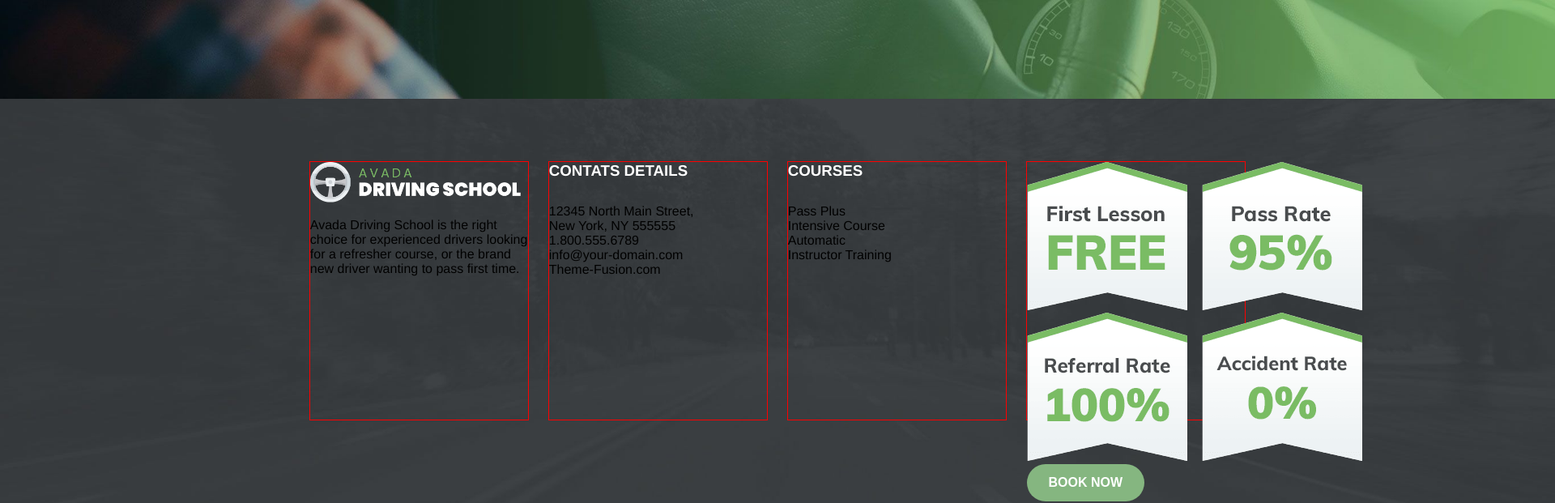
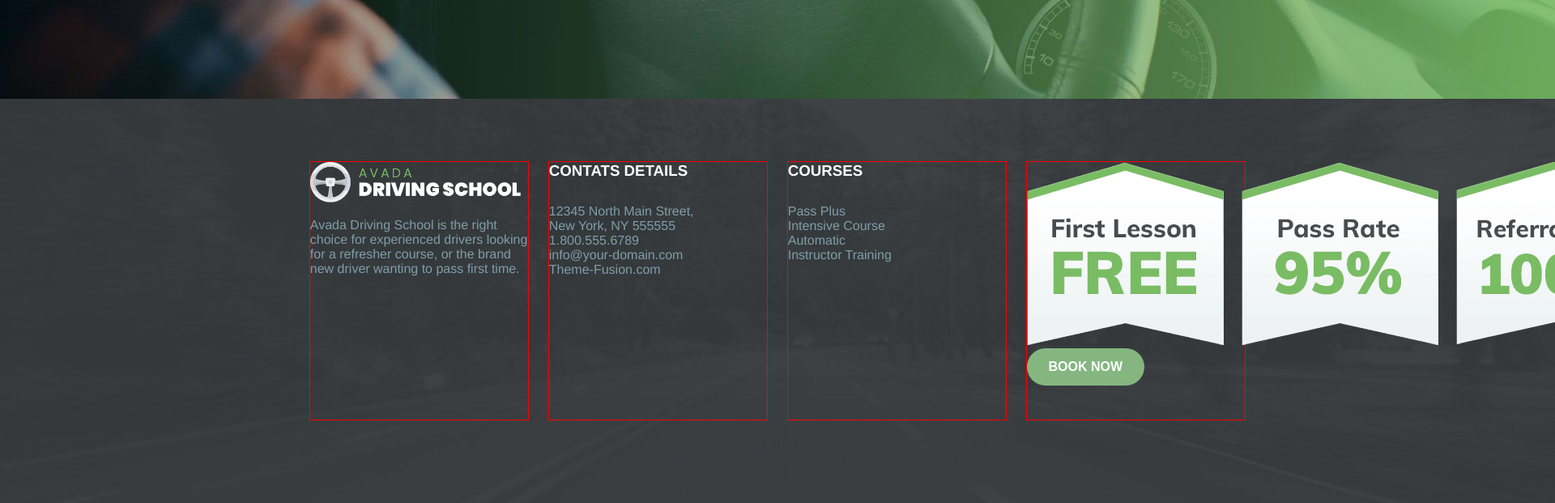
Before and after one commit to Deceit-87/proj-html-vuejs, a Vue app: page / in a window 1280 px wide. Shown: the part 660-1281 px from the top of the page at 81% size, 1920 px wide, since content can reach past the window. Built offline with nearby package versions, Linux system fonts and the light colour scheme.

Commit message:
footer finito , problema img

```diff
--- a/src/App.vue
+++ b/src/App.vue
@@ -21,6 +21,8 @@ export default {
 
 <style lang="scss">
 :root {
+
+  --text-xs:#7f9ea8;
   --main-green: #85b680 ;
   --over-green: #79b27b ;
 }
--- a/src/components/MainFooter.vue
+++ b/src/components/MainFooter.vue
@@ -42,9 +42,9 @@
         </ul>
       </div>
       <div class="footer-card">
-        <figure>
-          <img src="../assets/img/footer-ad-grid.png" alt="" />
-        </figure>
+
+          <img src="../assets/img/labels.png" alt="" />
+
         <button class="green_button">book now</button>
       </div>
     </div>
@@ -68,6 +68,7 @@ export default {
 
 <style lang="scss" scoped>
 #footer {
+    color:var(--text-xs);
   height: 591px;
   background-image: url("../assets/img/footer-background-color.jpg");
   background-position: center;
--- a/src/components/MainHeader.vue
+++ b/src/components/MainHeader.vue
@@ -97,7 +97,7 @@ export default {
     background-color: #484848;
     height: 30px;
     .container {
-      color: #7f9ea8;
+      color: var(--text-xs);
       display: flex;
       justify-content: space-between;
       font-size: 12px;
```
